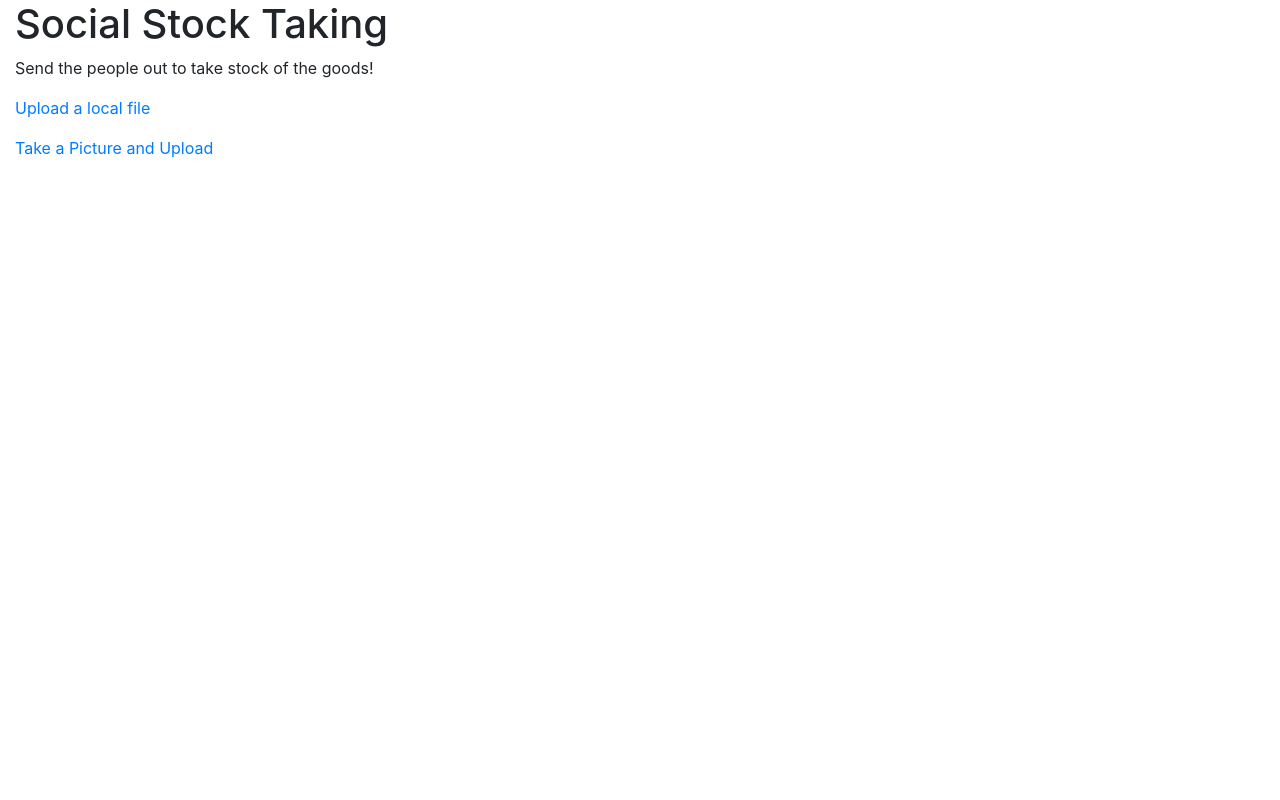
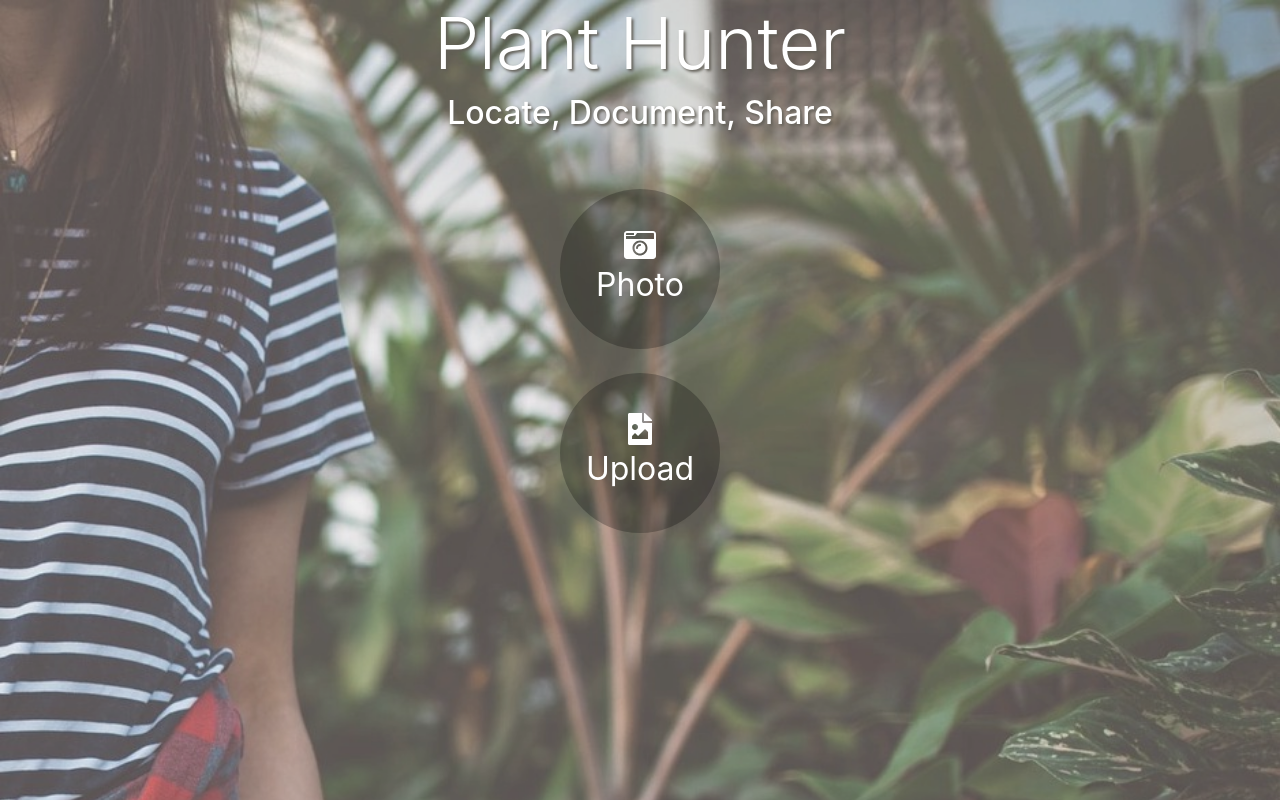
Before and after one commit to hansbrough/social-stock-taking, a React (Create React App) app: page / in a window 1280 px wide. Built offline with nearby package versions, Linux system fonts and the light colour scheme; no server answers; the database is empty.

Commit message:
prettify homescreen

```diff
--- a/src/components/CropPicture.js
+++ b/src/components/CropPicture.js
@@ -10,7 +10,7 @@ import { selectOriginalImageById } from '../features/images/originalImagesSlice'
 //= ==== Style ===== //
 import { FontAwesomeIcon } from '@fortawesome/react-fontawesome';
 import { faAngleLeft, faAngleRight } from '@fortawesome/free-solid-svg-icons';
-import '../styles/Selfie.css';
+import '../styles/main.css';
 
 const CropPicture = () => {
   const dispatch        = useDispatch();
--- a/src/components/Finish.js
+++ b/src/components/Finish.js
@@ -16,7 +16,7 @@ import { selectImageLocationById } from '../features/images/imageLocationSlice';
 //= ==== Style ===== //
 import { FontAwesomeIcon } from '@fortawesome/react-fontawesome';
 import { faAngleLeft, faCloudUploadAlt } from '@fortawesome/free-solid-svg-icons';
-import '../styles/Selfie.css';
+import '../styles/main.css';
 
 const Finish = () => {
   const collectionRef = db.collection('spotting');
@@ -80,7 +80,6 @@ const Finish = () => {
       <h1>Finish</h1>
       <p>Double check the details and save to the cloud.</p>
       <div className="cropped-picture">
-        <h4>Cropped Image</h4>
         {!!croppedImage && <img className="preview-img" alt="" src={croppedImage.imageDataURL} />}
       </div>
 
--- a/src/components/Home.js
+++ b/src/components/Home.js
@@ -1,18 +1,39 @@
 import React from 'react';
-import { Link } from 'react-router-dom';
+import { useHistory } from 'react-router-dom';
 import {
-  Container,
+  Button
 } from 'reactstrap';
+//= ==== Style ===== //
+import { FontAwesomeIcon } from '@fortawesome/react-fontawesome';
+import { faCameraRetro, faFileImage } from '@fortawesome/free-solid-svg-icons';
+import '../styles/main.css';
 
 const Home = () => {
+  const history = useHistory();
+  return (
+    <main className="home-screen">
+      <h1 className="display-3">Plant Hunter</h1>
+      <h2>Locate, Document, Share</h2>
 
-  return (
-    <Container>
-      <h1>Social Stock Taking</h1>
-      <p>Send the people out to take stock of the goods!</p>
-      <p><Link to={{pathname: '/uploadFile', state: { prevPath: window.location.pathname }}}>Upload a local file</Link></p>
-      <p><Link to={{pathname: '/takePicture', state: { prevPath: window.location.pathname }}}>Take a Picture and Upload</Link></p>
-    </Container>
+      <section className="mt-5">
+        <Button className="mb-4 large-circle-btn" onClick={() => history.push({
+            pathname: '/takePicture',
+            state: { prevPath: window.location.pathname }
+          })}
+        >
+          <FontAwesomeIcon icon={faCameraRetro} /> Photo
+        </Button>
+
+        <Button className="large-circle-btn" onClick={() => history.push({
+            pathname: '/uploadFile',
+            state: { prevPath: window.location.pathname }
+          })}
+        >
+          <FontAwesomeIcon icon={faFileImage} /> Upload
+        </Button>
+      </section>
+
+    </main>
   );
 };
 
--- a/src/components/OCRPicture.js
+++ b/src/components/OCRPicture.js
@@ -20,7 +20,7 @@ import {getErrorText} from '../utils/ErrorDisplayUtil';
 //= ==== Style ===== //
 import { FontAwesomeIcon } from '@fortawesome/react-fontawesome';
 import { faAngleLeft, faAngleRight, faSearch, faCog } from '@fortawesome/free-solid-svg-icons';
-import '../styles/Selfie.css';
+import '../styles/main.css';
 
 const OCRPicture = () => {
   const dispatch = useDispatch();
--- a/src/components/SetPlace.js
+++ b/src/components/SetPlace.js
@@ -19,7 +19,7 @@ import { saveImageLocation, selectImageLocationById } from '../features/images/i
 //= ==== Style ===== //
 import { FontAwesomeIcon } from '@fortawesome/react-fontawesome';
 import { faAngleLeft, faAngleRight } from '@fortawesome/free-solid-svg-icons';
-import '../styles/Selfie.css';
+import '../styles/main.css';
 
 const SetPlace = () => {
   const history = useHistory();
--- a/src/components/Success.js
+++ b/src/components/Success.js
@@ -8,7 +8,7 @@ import { saveWorkflows } from '../features/workflowsSlice';
 //= ==== Style ===== //
 import { FontAwesomeIcon } from '@fortawesome/react-fontawesome';
 import { faCheckCircle, faCamera } from '@fortawesome/free-solid-svg-icons';
-import '../styles/Selfie.css';
+import '../styles/main.css';
 
 const Success = () => {
   const history = useHistory();
--- a/src/components/TakePicture.js
+++ b/src/components/TakePicture.js
@@ -11,7 +11,7 @@ import { save, reset, selectOriginalImageById } from '../features/images/origina
 //= ==== Style ===== //
 import { FontAwesomeIcon } from '@fortawesome/react-fontawesome';
 import { faCamera, faAngleLeft, faAngleRight } from '@fortawesome/free-solid-svg-icons';
-import '../styles/Selfie.css';
+import '../styles/main.css';
 
 const TakePicture = () => {
   const history         = useHistory();
@@ -114,30 +114,28 @@ const TakePicture = () => {
                 <Button className="back-btn" onClick={backToCamera}>
                   <FontAwesomeIcon icon={faCamera} /> Retake
                 </Button>
-
+                <Button color="primary" onClick={() => history.push({
+                    pathname: '/cropPicture',
+                    state: { prevPath: window.location.pathname }
+                  })}
+                >
+                  Crop <FontAwesomeIcon icon={faAngleRight} />
+                </Button>
               </ButtonGroup>
             )}
         </div>
       </div>
-
-      <Button className="ml-3 mt-5" onClick={() => history.push({
-          pathname: '/',
-          state: { prevPath: window.location.pathname }
-        })}
-      >
-        <FontAwesomeIcon icon={faAngleLeft} /> Home
-      </Button>
-
-      {!!originalImage
+      {!originalImage
         && (
-        <Button className="ml-2 mt-5" color="primary" onClick={() => history.push({
-            pathname: '/cropPicture',
-            state: { prevPath: window.location.pathname }
-          })}
-        >
-          Crop <FontAwesomeIcon icon={faAngleRight} />
-        </Button>
-      )}
+          <Button className="ml-3 mt-2" onClick={() => history.push({
+              pathname: '/',
+              state: { prevPath: window.location.pathname }
+            })}
+          >
+            <FontAwesomeIcon icon={faAngleLeft} /> Home
+          </Button>
+        )
+      }
     </>
   );
 };
--- a/src/styles/Selfie.css
+++ /dev/null
@@ -1,47 +0,0 @@
-.original-picture {
-  display: flex;
-  justify-content: center;
-  align-items: center;
-  flex-direction: column;
-  position: relative;
-}
-
-.original-picture video {
-  width: 100%;
-  height: auto;
-  object-fit: cover;
-}
-
-.cam, .preview {
-    position: relative;
-}
-
-.preview-img {
-    width: 100%;
-    height: auto;
-    object-fit: cover;
-}
-
-.capture-btn {
-    color: #fff;
-    border: none;
-    font-size: 40px;
-    bottom: 2rem;
-}
-
-.capture-btn:hover {
-  cursor: pointer;
-}
-
-.video-player {
-    display: block;
-}
-
-.back-btn, .download-btn {
-    font-size: 1.5rem;
-}
-
-/* used at btm of screen to go back in workflow */
-.back-navigation {
-  color: #fff;
-}
--- /dev/null
+++ b/src/styles/main.css
@@ -0,0 +1,97 @@
+.swipe-container {
+  height: 100%;
+  width: 100%;
+}
+
+.home-screen {
+  height: 100%;
+  width: 100%;
+  display: flex;
+  flex-direction: column;
+  align-items: center;
+}
+
+.home-screen,
+.home-screen h1,
+.home-screen h2,
+.home-screen button {
+  color: #fff;
+  position: relative;
+}
+
+.home-screen h1, .home-screen h2 {
+  text-shadow: 2px 2px 3px #615e56;
+}
+
+.home-screen::before {
+  content:'';
+  background-image: url('../images/woman-browsing-right.jpg');
+  background-size: cover;
+  position: absolute;
+  top: 0px;
+  right: 0px;
+  bottom: 0px;
+  left: 0px;
+  opacity: 0.75;
+}
+
+.original-picture {
+  display: flex;
+  justify-content: center;
+  align-items: center;
+  flex-direction: column;
+  position: relative;
+}
+
+.original-picture video {
+  width: 100%;
+  height: auto;
+  object-fit: cover;
+}
+
+.cam, .preview {
+    position: relative;
+}
+
+.preview-img {
+    width: 100%;
+    height: auto;
+    object-fit: cover;
+}
+
+.capture-btn {
+    color: #fff;
+    border: none;
+    font-size: 40px;
+    bottom: 2rem;
+}
+
+.capture-btn:hover {
+  cursor: pointer;
+}
+
+.video-player {
+    display: block;
+}
+
+.back-btn, .download-btn {
+    font-size: 1.5rem;
+}
+
+/* used at btm of screen to go back in workflow */
+.back-navigation {
+  color: #fff;
+}
+
+.large-circle-btn {
+  background-color: rgb(0,0,0,.25) !important;
+  border-radius: 50% !important;
+  border: none !important;
+  height: 10rem;
+  width: 10rem;
+  font-size: 2rem !important;
+  display: flex !important;
+  flex-direction: column;
+  justify-content: center;
+  align-items: center;
+}
```
Also changed, not shown: src/images/woman-browsing-right.jpg (added).
